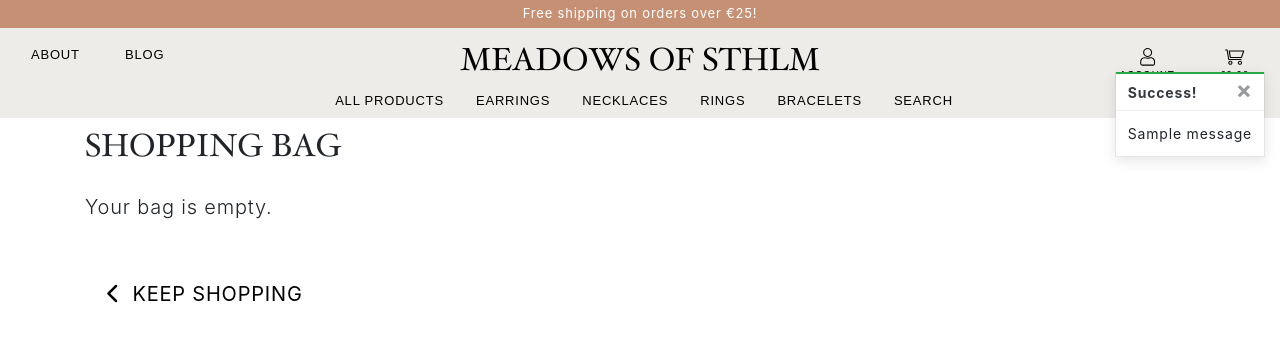
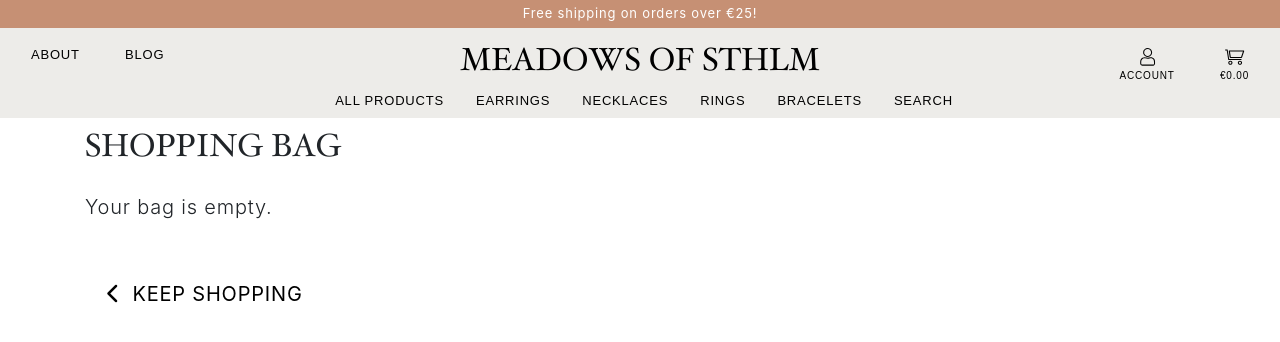
Before and after one commit to Code-Institute-Submissions/meadows_of_sthlm, a Django app: page /bag/ in a window 1280 px wide. Shown: the top 342 px of the page. Run offline with Django 3.2, Linux system fonts and the light colour scheme; tables that the repository leaves empty hold one stand-in row (values such as "Sample post"); one stand-in notice (Sample message) is shown; some libraries are stand-ins or nearby versions; some web fonts are replaced.

Commit message:
added shopping cart preview and css

```diff
--- a/bag/views.py
+++ b/bag/views.py
@@ -1,4 +1,4 @@
-from django.shortcuts import render, redirect, reverse, HttpResponse
+from django.shortcuts import render, redirect, reverse, HttpResponse, get_object_or_404
 from django.contrib import messages
 from products.models import Product
 # Create your views here.
@@ -12,7 +12,8 @@ def view_bag(request):
 
 def add_to_bag(request, item_id):
     """ Add a quantity of the specified product to the shopping bag """
-    product = Product.objects.get(pk=item_id)
+
+    product = get_object_or_404(Product, pk=item_id)
     quantity = int(request.POST.get('quantity'))
     redirect_url = request.POST.get('redirect_url')
     size = None
@@ -24,16 +25,24 @@ def add_to_bag(request, item_id):
         if item_id in list(bag.keys()):
             if size in bag[item_id]['items_by_size'].keys():
                 bag[item_id]['items_by_size'][size] += quantity
+                messages.success(
+                    request, f'Updated size {size.upper()} {product.name} quantity to {bag[item_id]["items_by_size"][size]}')
             else:
                 bag[item_id]['items_by_size'][size] = quantity
+                messages.success(
+                    request, f'Added size {size.upper()} {product.name} to your cart.')
         else:
             bag[item_id] = {'items_by_size': {size: quantity}}
+            messages.success(
+                request, f'Added size {size.upper()} {product.name} to your cart.')
     else:
         if item_id in list(bag.keys()):
             bag[item_id] += quantity
+            messages.success(
+                request, f'Updated {product.name} quantity to {bag[item_id]}')
         else:
             bag[item_id] = quantity
-            messages.success(request, f'Added {product.name} to your bag.')
+            messages.success(request, f'Added {product.name} to your cart.')
 
     request.session['bag'] = bag
     return redirect(redirect_url)
@@ -42,6 +51,7 @@ def add_to_bag(request, item_id):
 def adjust_bag(request, item_id):
     """Adjust the quantity of the specified product to the specified amount"""
 
+    product = get_object_or_404(Product, pk=item_id)
     quantity = int(request.POST.get('quantity'))
     size = None
     if 'product_size' in request.POST:
@@ -51,15 +61,22 @@ def adjust_bag(request, item_id):
     if size:
         if quantity > 0:
             bag[item_id]['items_by_size'][size] = quantity
+            messages.success(
+                request, f'Updated size {size.upper()} {product.name} quantity to {bag[item_id]["items_by_size"][size]}')
         else:
             del bag[item_id]['items_by_size'][size]
             if not bag[item_id]['items_by_size']:
                 bag.pop(item_id)
+                messages.success(
+                    request, f'Removed size {size.upper()} {product.name} from your cart.')
     else:
         if quantity > 0:
             bag[item_id] = quantity
+            messages.success(
+                request, f'Added size {size.upper()} {product.name} to your cart.')
         else:
             bag.pop(item_id)
+            messages.success(request, f'Removed {product.name} from cart.')
 
     request.session['bag'] = bag
     return redirect(reverse('view_bag'))
@@ -68,6 +85,7 @@ def adjust_bag(request, item_id):
 def remove_from_bag(request, item_id):
     """Remove the item from the shopping bag"""
 
+    product = get_object_or_404(Product, pk=item_id)
     try:
         size = None
         if 'product_size' in request.POST:
@@ -78,11 +96,16 @@ def remove_from_bag(request, item_id):
             del bag[item_id]['items_by_size'][size]
             if not bag[item_id]['items_by_size']:
                 bag.pop(item_id)
+            messages.success(
+                request, f'Removed size {size.upper()} {product.name} from your cart.')
         else:
             bag.pop(item_id)
+            messages.success(
+                request, f'Removed {product.name} from your cart.')
 
         request.session['bag'] = bag
         return HttpResponse(status=200)
 
     except Exception as e:
+        messages.error(request, f'Error removing item: {e}')
         return HttpResponse(status=500)
--- a/static/css/base.css
+++ b/static/css/base.css
@@ -192,6 +192,56 @@ input[type=number] {
 .toast-capper {
     height: 2px;
 }
+/* from CSS-tricks.com: https://css-tricks.com/snippets/css/css-triangle/ */
+.arrow-up {
+    width: 0;
+    height: 0;
+    border-left: 4px solid transparent;
+    border-right: 4px solid transparent;
+    border-bottom: 10px solid black;
+    position: absolute;
+    top: -10px;
+    right: 36px;
+}
+
+/* Convenience classes - colors copied from Bootstrap */
+.arrow-primary {
+    border-bottom-color: #007bff !important;
+}
+
+.arrow-secondary {
+    border-bottom-color: #6c757d !important;
+}
+
+.arrow-success {
+    border-bottom-color: #28a745 !important;
+}
+
+.arrow-danger {
+    border-bottom-color: #dc3545 !important;
+}
+
+.arrow-warning {
+    border-bottom-color: #ffc107 !important;
+}
+
+.arrow-info {
+    border-bottom-color: #17a2b8 !important;
+}
+
+.arrow-light {
+    border-bottom-color: #f8f9fa !important;
+}
+
+.arrow-dark {
+    border-bottom-color: #343a40 !important;
+}
+
+.bag-notification-wrapper {
+    height: 100px;
+    overflow-x: hidden;
+    overflow-y: auto;
+}
 /* -------------------------------- Media Queries */
 
 /* Slightly larger container on xl screens */
--- a/templates/includes/toasts/toast_error.html
+++ b/templates/includes/toasts/toast_error.html
@@ -1,4 +1,4 @@
-<div class="toast custom-toast rounded-0 border-top-0" data-autohide="false">
+<div class="toast custom-toast rounded-0 border-top-0" data-autohide="true" data-animation="true" data-delay="3000">
     <div class="arrow-up arrow-danger"></div>
     <div class="w-100 toast-capper bg-danger"></div>
     <div class="toast-header bg-white text-dark">
--- a/templates/includes/toasts/toast_info.html
+++ b/templates/includes/toasts/toast_info.html
@@ -1,4 +1,4 @@
-<div class="toast custom-toast rounded-0 border-top-0" data-autohide="false">
+<div class="toast custom-toast rounded-0 border-top-0" data-autohide="true" data-animation="true" data-delay="3000">
     <div class="arrow-up arrow-info"></div>
     <div class="w-100 toast-capper bg-info"></div>
     <div class="toast-header bg-white text-dark">
--- a/templates/includes/toasts/toast_success.html
+++ b/templates/includes/toasts/toast_success.html
@@ -1,4 +1,4 @@
-<div class="toast custom-toast rounded-0 border-top-0" data-autohide="false">
+<div class="toast custom-toast rounded-0 border-top-0" data-autohide="true" data-animation="true" data-delay="5000">
     <div class="arrow-up arrow-success"></div>
     <div class="w-100 toast-capper bg-success"></div>
     <div class="toast-header bg-white text-dark">
@@ -8,6 +8,49 @@
         </button>
     </div>
     <div class="toast-body bg-white">
-        {{ message }}
+        <div class="row">
+            <div class="col">
+                {{ message }}
+            </div>
+        </div>
+        {% if grand_total %}
+        <p class="logo-font bg-white text-black py-1">Your Bag ({{ product_count }})</p>
+        <div class="bag-notification-wrapper">
+            {% for item in bag_items %}
+            <div class="row">
+                <div class="col-3 my-1">
+                    <img class="w-100" src="{{ item.product.image.url }}">
+                </div>
+                <div class="col-9">
+                    <p class="my-0"><strong>{{ item.product.name }}</strong></p>
+                    <p class="my-0 small">Size:
+                        {% if item.product.has_sizes %}{{ item.size|upper }}{% else %}N/A{% endif %}</p>
+                    <p class="my-0 small text-muted">Qty: {{ item.quantity }}</p>
+                </div>
+            </div>
+            {% endfor %}
+        </div>
+        <div class="row">
+            <div class="col">
+                <strong>
+                    <p class="mt-3 mb-1 text-black">
+                        Total{% if free_delivery_delta > 0 %} (Exc. delivery){% endif %}:
+                        <span class="float-right">${{ total|floatformat:2 }}</span>
+                    </p>
+                </strong>
+                {% if free_delivery_delta > 0 %}
+                <p class="mb-0 p-2 bg-warning shadow-sm text-black text-center">
+                    Spend <strong>${{ free_delivery_delta }}</strong> more to get free next day delivery!
+                </p>
+                {% endif %}
+                <a href="{% url 'view_bag' %}" class="btn btn-black btn-block rounded-0">
+                    <span class="text-uppercase">Go To Secure Checkout</span>
+                    <span class="icon">
+                        <i class="fas fa-lock"></i>
+                    </span>
+                </a>
+            </div>
+        </div>
+        {% endif %}
     </div>
 </div>
--- a/templates/includes/toasts/toast_warning.html
+++ b/templates/includes/toasts/toast_warning.html
@@ -1,4 +1,4 @@
-<div class="toast custom-toast rounded-0 border-top-0" data-autohide="false">
+<div class="toast custom-toast rounded-0 border-top-0" data-autohide="true" data-animation="true" data-delay="3000">
     <div class="arrow-up arrow-warning"></div>
     <div class="w-100 toast-capper bg-warning"></div>
     <div class="toast-header bg-white text-dark">
```
